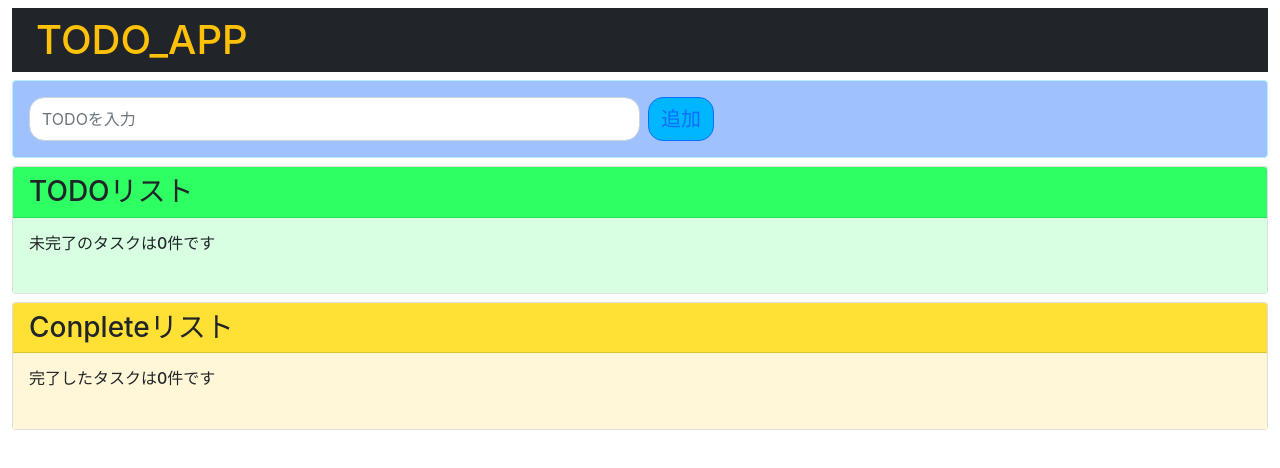
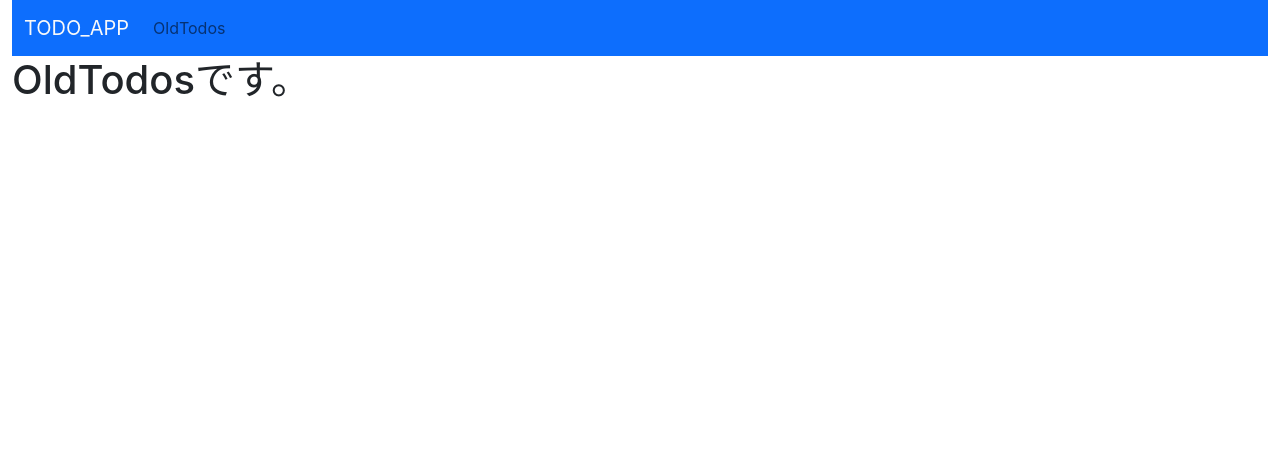
Before and after one commit to Atsushi0915/todolist_app, a React (Create React App) app: page /oldtodos in a window 1280 px wide. Shown: the top 468 px of the page. Built offline with nearby package versions, Linux system fonts and the light colour scheme.

Commit message:
route 追加

```diff
--- a/public/index.html
+++ b/public/index.html
@@ -10,7 +10,7 @@
     <link href="https://cdn.jsdelivr.net/npm/bootstrap@5.0.2/dist/css/bootstrap.min.css" rel="stylesheet" integrity="sha384-EVSTQN3/azprG1Anm3QDgpJLIm9Nao0Yz1ztcQTwFspd3yD65VohhpuuCOmLASjC" crossorigin="anonymous">
     <script src="https://cdn.jsdelivr.net/npm/bootstrap@5.0.2/dist/js/bootstrap.bundle.min.js" integrity="sha384-MrcW6ZMFYlzcLA8Nl+NtUVF0sA7MsXsP1UyJoMp4YLEuNSfAP+JcXn/tWtIaxVXM" crossorigin="anonymous"></script>
     <script src="https://cdn.jsdelivr.net/npm/@popperjs/core@2.9.2/dist/umd/popper.min.js" integrity="sha384-IQsoLXl5PILFhosVNubq5LC7Qb9DXgDA9i+tQ8Zj3iwWAwPtgFTxbJ8NT4GN1R8p" crossorigin="anonymous"></script>
-    <script src="https://cdn.jsdelivr.net/npm/bootstrap@5.0.2/dist/js/bootstrap.min.js" integrity="sha384-cVKIPhGWiC2Al4u+LWgxfKTRIcfu0JTxR+EQDz/bgldoEyl4H0zUF0QKbrJ0EcQF" crossorigin="anonymous"></script>
+    <!-- <script src="https://cdn.jsdelivr.net/npm/bootstrap@5.0.2/dist/js/bootstrap.min.js" integrity="sha384-cVKIPhGWiC2Al4u+LWgxfKTRIcfu0JTxR+EQDz/bgldoEyl4H0zUF0QKbrJ0EcQF" crossorigin="anonymous"></script> -->
 
     <title>React App</title>
   </head>
--- a/src/App.jsx
+++ b/src/App.jsx
@@ -1,10 +1,13 @@
 import React from "react";
-import { TodoApp } from "./TodoApp"
-import { FlashMessage } from "./components/FlashMessage/FlashMessage";
+
+import { TodoRouter } from "./router/TodoRouter";
+import { FlashMessage } from "./components/flashMessage/FlashMessage";
 
 import { ConpleteTodoProvider } from "./providers/ConpleteTodoProvider";
 import { FlashProvider } from "./providers/FlashProvider";
 import { InconpleteTodoProvider } from "./providers/InconpleteTodoProvider";
+
+
 
 export const App = () => {
   return (
@@ -13,7 +16,7 @@ export const App = () => {
         <ConpleteTodoProvider>
           <InconpleteTodoProvider>
             <FlashMessage />
-            <TodoApp />
+            <TodoRouter />
           </InconpleteTodoProvider>
         </ConpleteTodoProvider>
       </FlashProvider>
--- a/src/components/Todos/ConpleteTodo.jsx
+++ b/src/components/Todos/ConpleteTodo.jsx
@@ -3,7 +3,7 @@ import styled from "styled-components";
 import { ConpleteTodoContext } from "../../providers/ConpleteTodoProvider";
 import { FlashContext } from "../../providers/FlashProvider";
 import { InconpleteTodoContext } from "../../providers/InconpleteTodoProvider";
-import { TodoCard } from "../TodoCard/TodoCard";
+import { TodoCard } from "../todoCard/TodoCard";
 
 export const ConpleteTodo = () => {
 
--- a/src/components/Todos/InconpleteTodo.jsx
+++ b/src/components/Todos/InconpleteTodo.jsx
@@ -3,7 +3,7 @@ import styled from "styled-components";
 import { ConpleteTodoContext } from "../../providers/ConpleteTodoProvider";
 import { FlashContext } from "../../providers/FlashProvider";
 import { InconpleteTodoContext } from "../../providers/InconpleteTodoProvider";
-import { TodoCard } from "../TodoCard/TodoCard";
+import { TodoCard } from "../todoCard/TodoCard";
 
 export const InconpleteTodo = () => {
 
--- /dev/null
+++ b/src/components/layout/Header.jsx
@@ -0,0 +1,27 @@
+import { Link } from "react-router-dom";
+import styled from "styled-components";
+import { NavLayout } from "./NavLayout";
+
+
+export const Header = () => {
+  return (
+    <>
+      <SHeaderNav className={BHeaderNav}>
+        <STodoAppLink to='/' className={BTodoAppLink}>TODO_APP</STodoAppLink>
+        <NavLayout>
+          <SOldTodoslink to='oldtodos' className={BOldTodoslink}>OldTodos</SOldTodoslink>
+        </NavLayout>
+      </SHeaderNav>
+    </>
+  )
+}
+
+const BHeaderNav = 'container-fluid navbar navbar-expand-lg navbar-light bg-primary';
+const SHeaderNav = styled.nav`
+`
+const BTodoAppLink = 'navbar-brand text-light';
+const STodoAppLink = styled(Link)`
+`
+const BOldTodoslink = 'nav-link';
+const SOldTodoslink = styled(Link)`
+`
--- /dev/null
+++ b/src/components/layout/NavLayout.jsx
@@ -0,0 +1,18 @@
+export const NavLayout = (props) => {
+  const { children } = props;
+
+  return (
+    <>
+      <button class="navbar-toggler" type="button" data-bs-toggle="collapse" data-bs-target="#navbarNav" aria-controls="navbarNav" aria-expanded="false" aria-label="Toggle navigation">
+        <span class="navbar-toggler-icon"></span>
+      </button>
+      <div class="collapse navbar-collapse" id="navbarNav">
+        <ul class="navbar-nav">
+          <li className='nav-item'>
+            {children}
+          </li>
+        </ul>
+      </div>
+    </>
+  )
+}
--- /dev/null
+++ b/src/components/pages/OldTodoPage.jsx
@@ -0,0 +1,20 @@
+import styled from "styled-components";
+import { Header } from "../layout/Header";
+
+export const OldTodoPage = () => {
+  return (
+    <>
+      <SContainerDiv className={BContainerDiv}>
+        <Header />
+        <h1>OldTodosです。</h1>
+      </SContainerDiv>
+    </>
+  )
+}
+
+
+// ######## styled ################################################
+
+const BContainerDiv = 'container-fluid';
+const SContainerDiv = styled.div`
+`
--- a/src/TodoApp.jsx
+++ b/src/components/pages/TodoListPage.jsx
@@ -1,16 +1,18 @@
 import React, { useContext, useEffect} from 'react'
 import styled from 'styled-components';
 
-import { InputTodo }  from './components/InputTodo/InputTodo'
-import { InconpleteTodo } from './components/Todos/InconpleteTodo'
-import { ConpleteTodo } from './components/Todos/ConpleteTodo'
+import { InputTodo }  from '../todoInput/InputTodo'
+import { InconpleteTodo } from '../todos/InconpleteTodo'
+import { ConpleteTodo } from '../todos/ConpleteTodo'
+import { Header } from '../layout/Header';
 
-import { FlashContext } from './providers/FlashProvider';
-import { InconpleteTodoContext } from './providers/InconpleteTodoProvider';
-import { ConpleteTodoContext } from './providers/ConpleteTodoProvider';
+import { FlashContext } from '../../providers/FlashProvider';
+import { InconpleteTodoContext } from '../../providers/InconpleteTodoProvider';
+import { ConpleteTodoContext } from '../../providers/ConpleteTodoProvider';
 
 
-export const TodoApp = () => {
+
+export const TodoListPage = () => {
   const { setFlashFlag } = useContext(FlashContext)
   const { inconpleteTodos } = useContext(InconpleteTodoContext)
   const { conpleteTodos } = useContext(ConpleteTodoContext)
@@ -22,10 +24,7 @@ export const TodoApp = () => {
   return (
     <>
       <SContainerDiv className={BContainerDiv}>
-        <STopHeaderDiv className={BTopHeaderDiv}>
-          TODO_APP
-        </STopHeaderDiv>
-
+        <Header />
         <InputTodo />
         <InconpleteTodo />
         <ConpleteTodo />
@@ -40,7 +39,3 @@ export const TodoApp = () => {
 const BContainerDiv = 'container-fluid';
 const SContainerDiv = styled.div`
 `
-
-const BTopHeaderDiv = 'bg-dark text-warning h1 py-2 px-4 my-2';
-const STopHeaderDiv = styled.div`
-`
--- a/src/components/InputTodo/InputTodo.jsx
+++ b/src/components/todoInput/InputTodo.jsx
@@ -50,16 +50,16 @@ export const InputTodo = memo(() => {
 
 const BAddFormDiv = "d-flex flex-row alert alert-info mb-2"
 const SAddFormDiv = styled.div`
-  background-color: #9fc2ff;
+  background-color: #cbfeff;
 `
-const BAddButton = "btn btn-outline-primary mx-2 "
+const BAddButton = "btn btn-primary mx-2 "
 const SAddButton = styled.button`
   font-size: 20px;
-  background-color: #00b7ff;
+  background-color: #08adff;
   border-radius: 15px;
   &:hover {
     cursor: pointer;
-    background-color: #01ffe6;
+    background-color: #4671fe;
   }
 `
 const BAddInput = "form-control w-50 pr-3"
--- /dev/null
+++ b/src/router/TodoRouter.jsx
@@ -0,0 +1,15 @@
+import { BrowserRouter, Route, Routes } from "react-router-dom"
+import { OldTodoPage } from "../components/pages/OldTodoPage"
+import { TodoListPage } from "../components/pages/TodoListPage"
+
+
+export const TodoRouter = () => {
+  return (
+    <BrowserRouter>
+      <Routes>
+        <Route exact path='/' element={<TodoListPage />} />
+        <Route exact path='/oldtodos' element={<OldTodoPage />} />
+      </Routes>
+    </BrowserRouter>
+  )
+}
```
